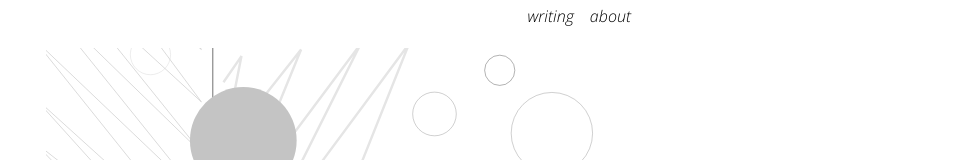
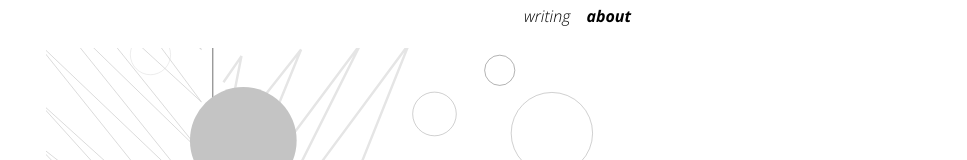
Before and after one commit to timothy-taylor/bvwtgt-v3-client, a Next.js app: page /about in a window 1280 px wide. Shown: the top 160 px of the page, without its empty margins (313-1280 px from the left). Built offline with nearby package versions, Linux system fonts and the light colour scheme.

Commit message:
ADD: active link styling

```diff
--- a/components/Nav.js
+++ b/components/Nav.js
@@ -1,3 +1,4 @@
+import { useRouter } from "next/router";
 import Link from "next/link";
 
 const links = [
@@ -5,14 +6,22 @@ const links = [
   { text: "About", path: "/about" },
 ]
 
+const isActiveStyle = (routerPath, linkPath) => (
+  routerPath === linkPath ? "pr-4 lowercase font-bold" : "pr-4 lowercase"
+)
+
 export default function Nav() {
+  const router = useRouter();
+
   return (
     <nav className="absolute top-1 right-4 md:right-1/4">
       <ul className="list-none m-0">
         {links.map((link,i) => (
           <li className="inline p-0" key={`${link.text}${i}`}>
             <Link href={link.path}>
-              <a className="pr-4 lowercase">{link.text}</a>
+              <a className={isActiveStyle(router.asPath, link.path)}>
+                {link.text}
+              </a>
             </Link>
           </li>
         ))}
```
